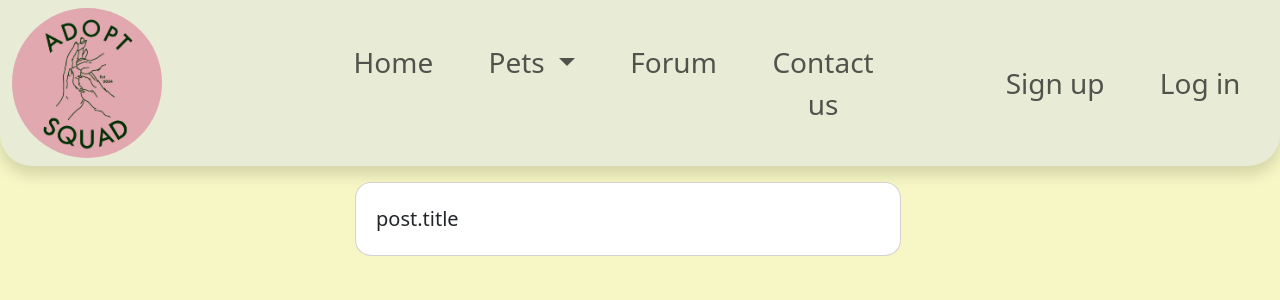
After one commit to BozhidarEnchev/Adopt-Squad, a Django app: page /forum/ in a window 1280 px wide. The commit adds this page. Shown: the top 300 px of the page. Run offline with Django 5.2, Linux system fonts and the light colour scheme; tables that the repository leaves empty hold one stand-in row (values such as "Sample post").

Commit message:
feat: added dashboard for Post model and urls

```diff
--- a/AdoptSquad/forum/models.py
+++ b/AdoptSquad/forum/models.py
@@ -4,11 +4,11 @@ from django.db import models
 
 class Post(models.Model):
     title = models.CharField(
-        max_length=100
+        max_length=100,
     )
 
     content = models.TextField(
-        max_length=1000
+        max_length=1000,
     )
 
     image = models.ImageField(
--- /dev/null
+++ b/AdoptSquad/forum/urls.py
@@ -0,0 +1,7 @@
+from django.urls import path, include
+
+from AdoptSquad.forum.views import PostDashboard
+
+urlpatterns = [
+    path('', PostDashboard.as_view(), name='post-dashboard'),
+]
--- a/AdoptSquad/forum/views.py
+++ b/AdoptSquad/forum/views.py
@@ -1,3 +1,7 @@
-from django.shortcuts import render
+from django.views.generic import ListView
+from AdoptSquad.forum.models import Post
 
-# Create your views here.
+
+class PostDashboard(ListView):
+    model = Post
+    template_name = 'forum/post-dashboard.html'
--- a/AdoptSquad/urls.py
+++ b/AdoptSquad/urls.py
@@ -25,6 +25,7 @@ urlpatterns = [
     path('', include('AdoptSquad.common.urls')),
     path('accounts/', include('AdoptSquad.accounts.urls')),
     path('pets/', include('AdoptSquad.pets.urls')),
+    path('forum/', include('AdoptSquad.forum.urls')),
 ]
 
 if settings.DEBUG:
--- a/templates/base.html
+++ b/templates/base.html
@@ -43,7 +43,7 @@
                         </ul>
                     </li>
                     <li class="nav-item">
-                        <a class="nav-link" href="#">Forum</a>
+                        <a class="nav-link" href="{% url 'post-dashboard' %}">Forum</a>
                     </li>
                     <li class="nav-item">
                         <a class="nav-link" href="#">Contact us</a>
--- /dev/null
+++ b/templates/forum/post-dashboard.html
@@ -0,0 +1,15 @@
+{% extends 'base.html' %}
+{% load static %}
+{% load cloudinary %}
+{% block content %}
+    <div class="container row justify-content-center">
+    {% if request.user.is_authenticated %}
+        <a href="" class="btn btn-success w-auto">Create post</a>
+    {% endif %}
+        {% for post in object_list %}
+            <div class="card col-6 m-3 p-3 row rounded-4 row g-2">
+                <h5>post.title</h5>
+            </div>
+        {% endfor %}
+    </div>
+{% endblock %}
```
